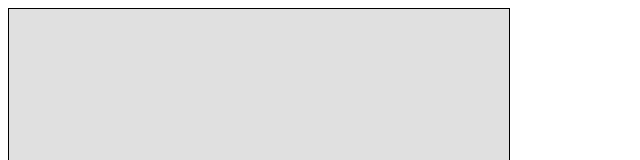
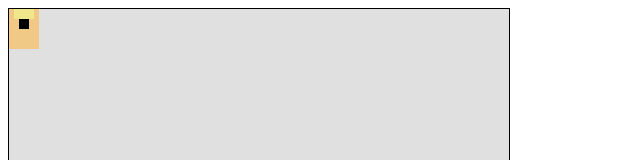
Before and after one commit to feirorum/unlock-your-gift, a plain HTML site: page maze.html in a window 1280 px wide. Shown: the top 160 px of the page, without its empty margins (0-640 px from the left). Drawn offline with Linux system fonts and the light colour scheme.

Commit message:
player graphics

```diff
--- a/maze.html
+++ b/maze.html
@@ -11,14 +11,6 @@
             border: 1px solid black;
             position: relative;
             background-color: #e0e0e0;
-        }
-        #player {
-            width: 30px;
-            height: 40px;
-            background-image: url('player.png');
-            background-size: cover;
-            position: absolute;
-            transition: all 0.1s;
         }
         .key {
             width: 20px;
@@ -35,11 +27,38 @@
             position: absolute;
             display: none;
         }
+            .pixel-art {
+            image-rendering: pixelated;
+        }
+        .player {
+            width: 30px;
+            height: 40px;
+            background-color: #f0c987; /* Skin color */
+            position: relative;
+        }
+        .player::before {
+            content: '';
+            position: absolute;
+            top: 0;
+            left: 5px;
+            width: 20px;
+            height: 10px;
+            background-color: #f0e68c; /* Blonde hair color */
+        }
+        .player::after {
+            content: '';
+            position: absolute;
+            top: 10px;
+            left: 10px;
+            width: 10px;
+            height: 10px;
+            background-color: #000; /* Eyes */
+        }
     </style>
 </head>
 <body>
     <div id="gameArea">
-        <div id="player"></div>
+        <div id="player" class="player"></div>
         <div id="key1" class="key"></div>
         <div id="key2" class="key"></div>
         <div id="key3" class="key"></div>
```
